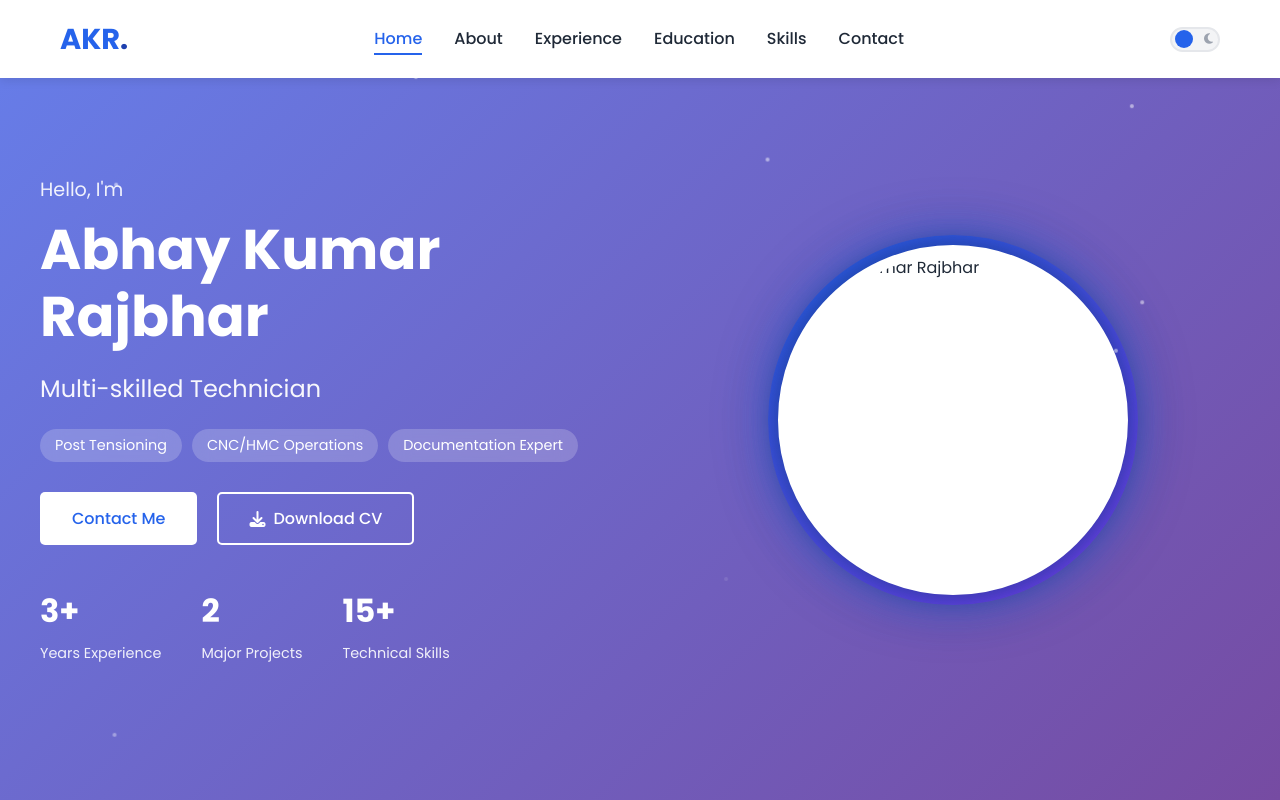
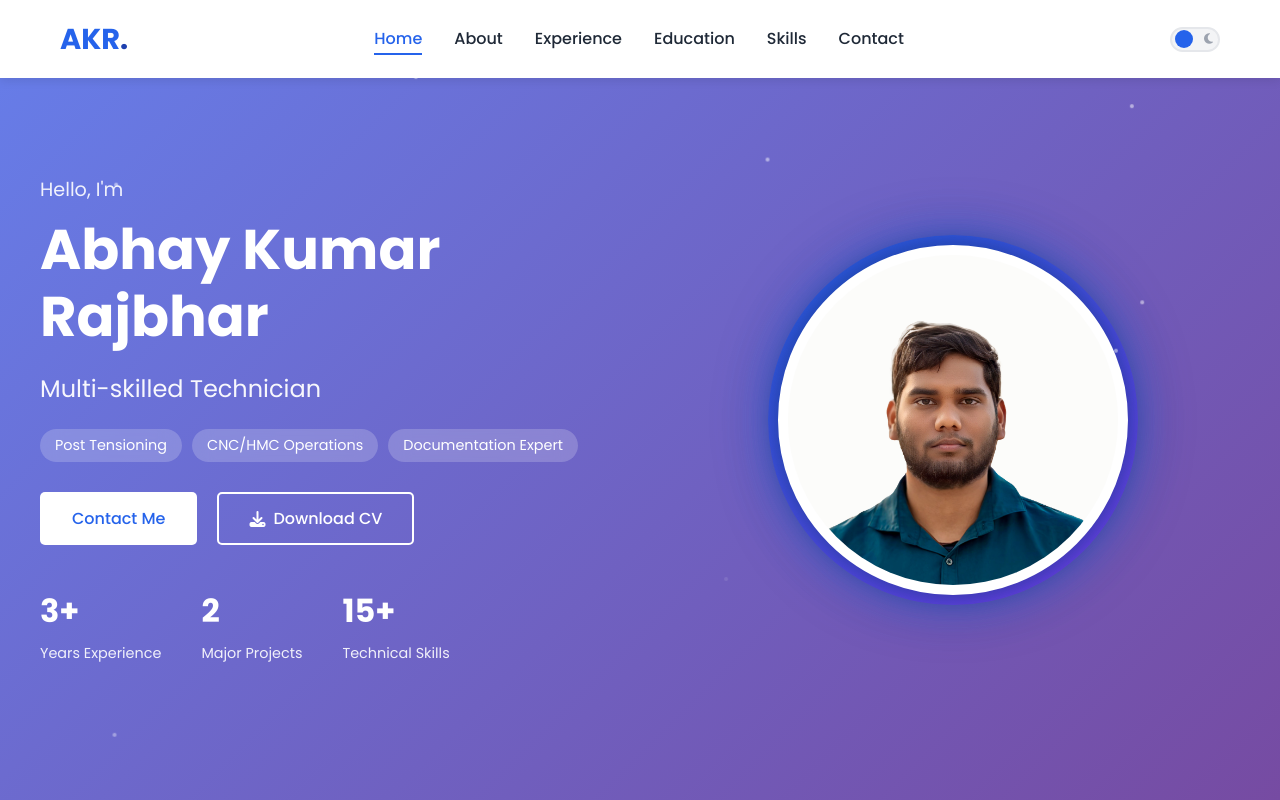
Before and after one commit to Abhay730961/Abhay_Portfolio, a plain HTML site: page index.html in a window 1280 px wide. Shown: the top 800 px of the page. Drawn offline with nearby package versions, Linux system fonts and the light colour scheme.

Commit message:
Update index.html

```diff
--- a/index.html
+++ b/index.html
@@ -72,7 +72,7 @@
             </div>
             <div class="hero-image">
                 <div class="image-box">
-                    <img src="images/profile" alt="Abhay Kumar Rajbhar" class="profile-image">
+                    <img src="images/profile.jpg" alt="Abhay Kumar Rajbhar" class="profile-image">
                 </div>
             </div>
         </div>
```
